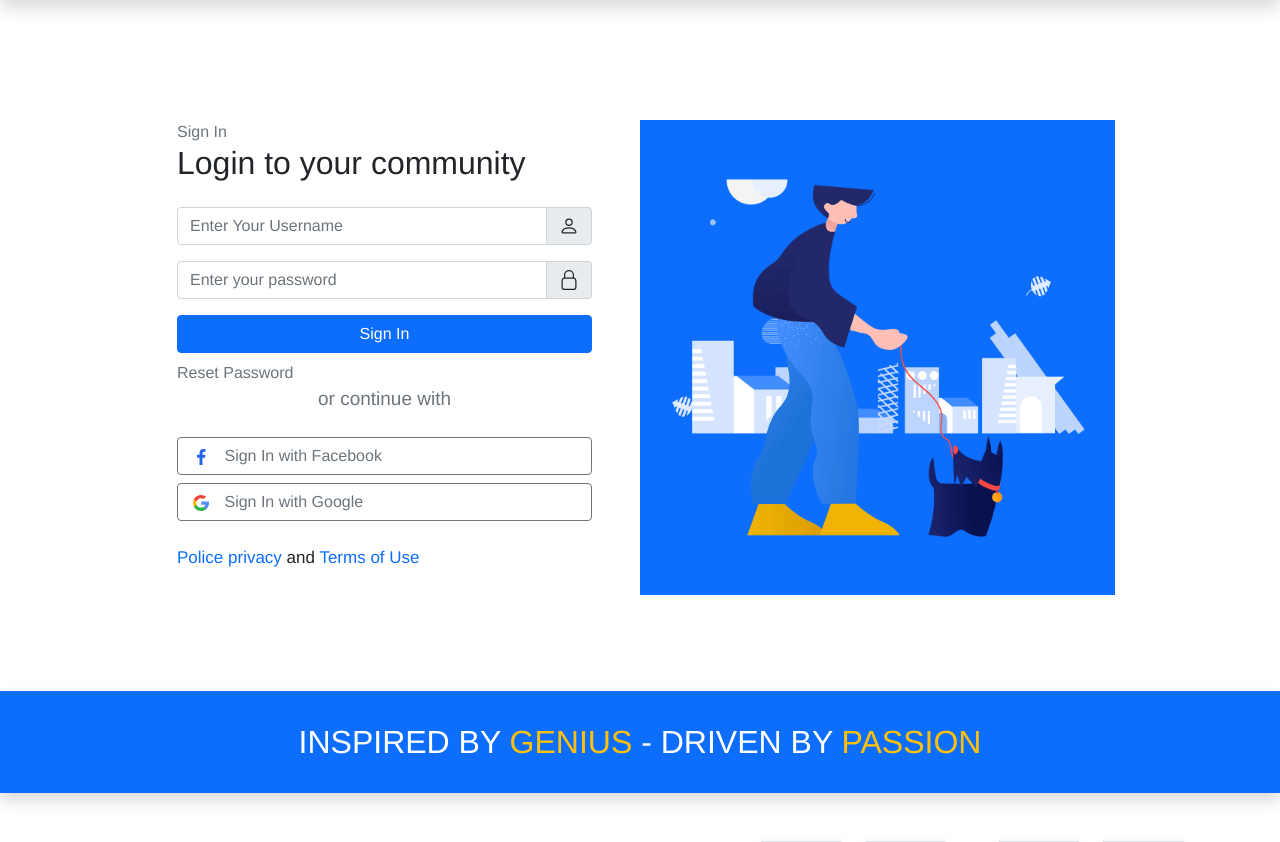
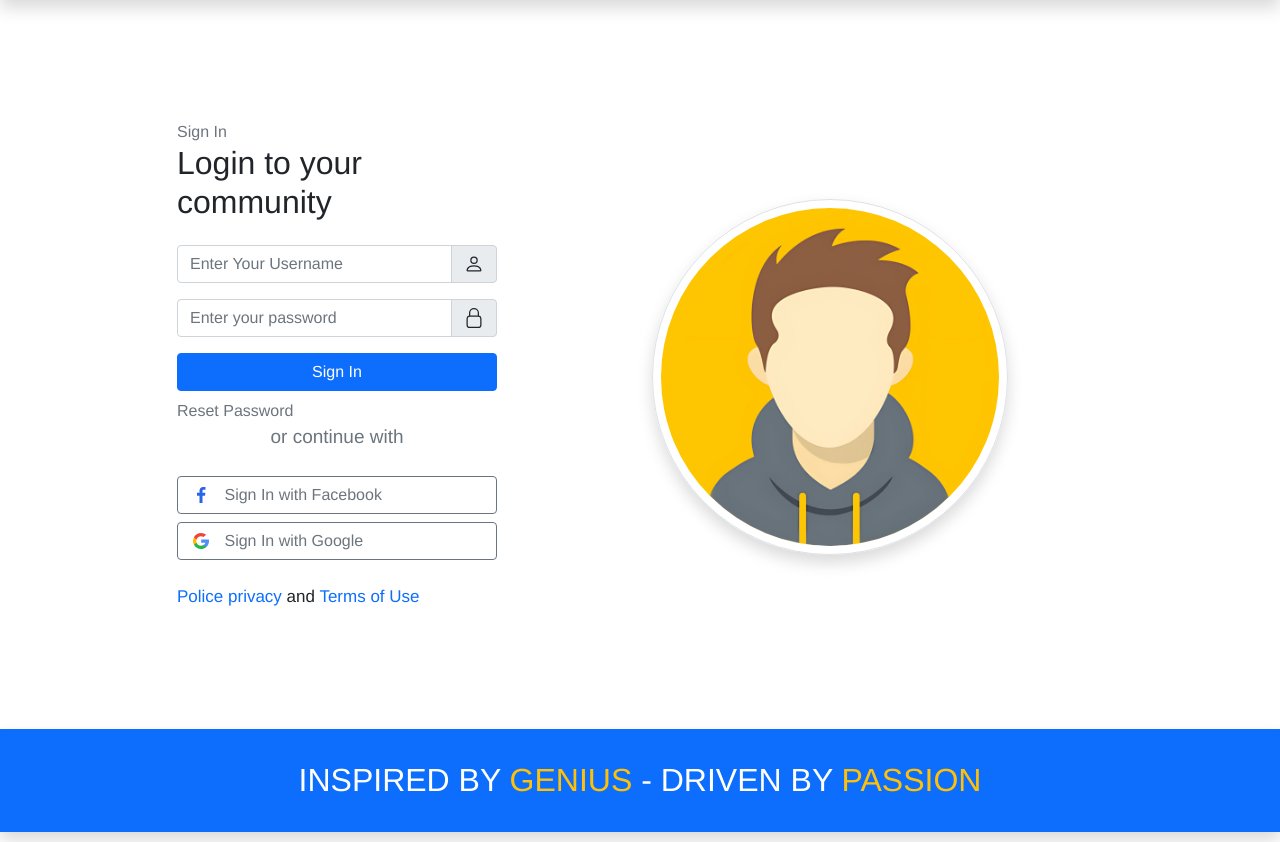
Before and after one commit to steveshead/themed_php_database_login_register, a PHP site: page /login.php in a window 1280 px wide. Shown: the part 78-920 px from the top of the page. Run offline with PHP 8.4, Linux system fonts and the light colour scheme; some libraries are stand-ins or nearby versions; grey boxes are pictures that could not be loaded.

Commit message:
CSS cleanup

```diff
--- a/login.php
+++ b/login.php
@@ -40,8 +40,7 @@ if (isset($_COOKIE['remember_me']) && !empty($_COOKIE['remember_me'])) {
 <section class="position-relative py-5">
     <div class="container pb-5">
         <div class="row pt-4">
-            <div class="col-lg-5 offset-1 pe-5">
-
+            <div class="col-lg-4 offset-1 pe-5">
                 <div class="mb-4">
                     <form action="authenticate.php" class="login-form">
                         <span class="text-muted">Sign In</span>
@@ -78,8 +77,8 @@ if (isset($_COOKIE['remember_me']) && !empty($_COOKIE['remember_me'])) {
                 </div>
             </div>
 
-            <div class="col-lg-5 bg-primary d-lg-flex align-items-center">
-                <img class="img-fluid" src="assets/illustrations/walk-dog.png" alt=""/>
+            <div class="offset-1 col-lg-4 d-lg-flex align-items-center">
+                <img class="img-fluid rounded-circle p-2 border shadow" width="400" src="images/avatar/default_avatar.png" alt=""/>
             </div>
         </div>
     </div>
```
Also changed, not shown: register.php (+4 -3 lines).
